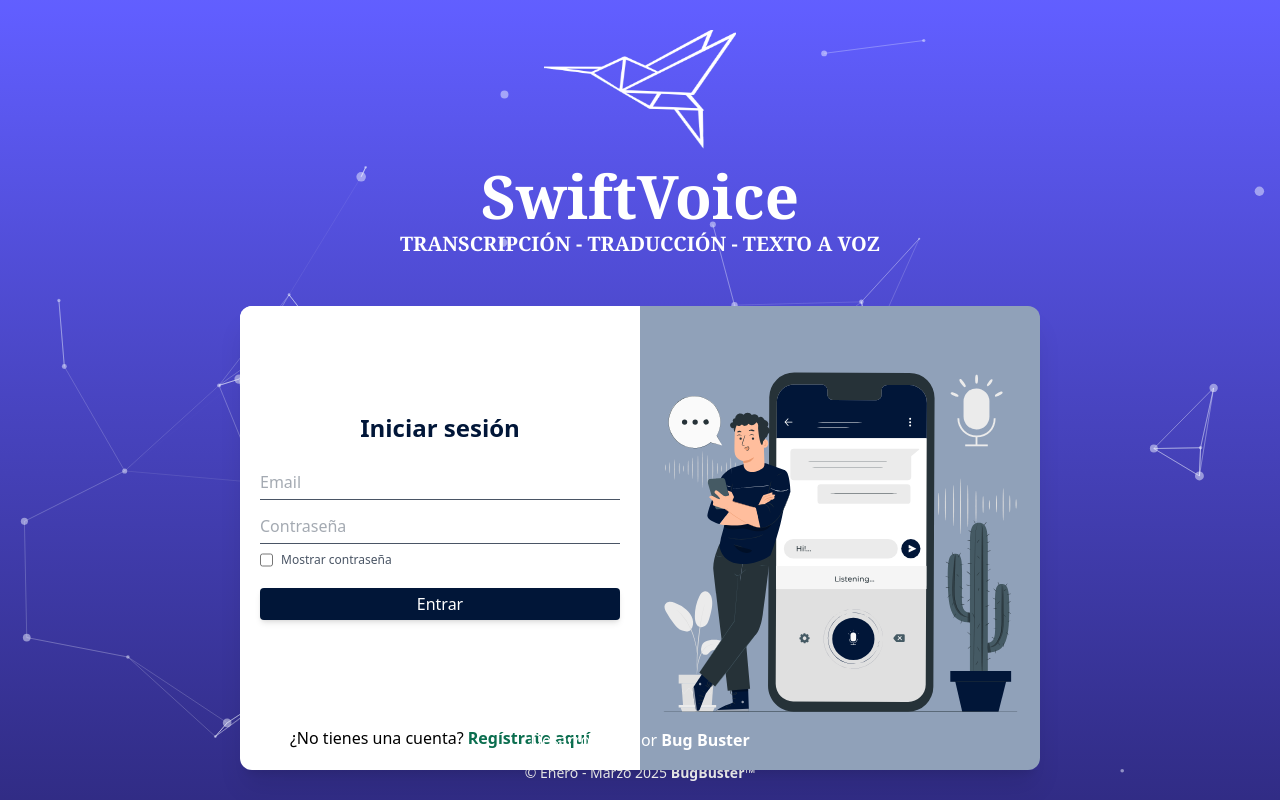
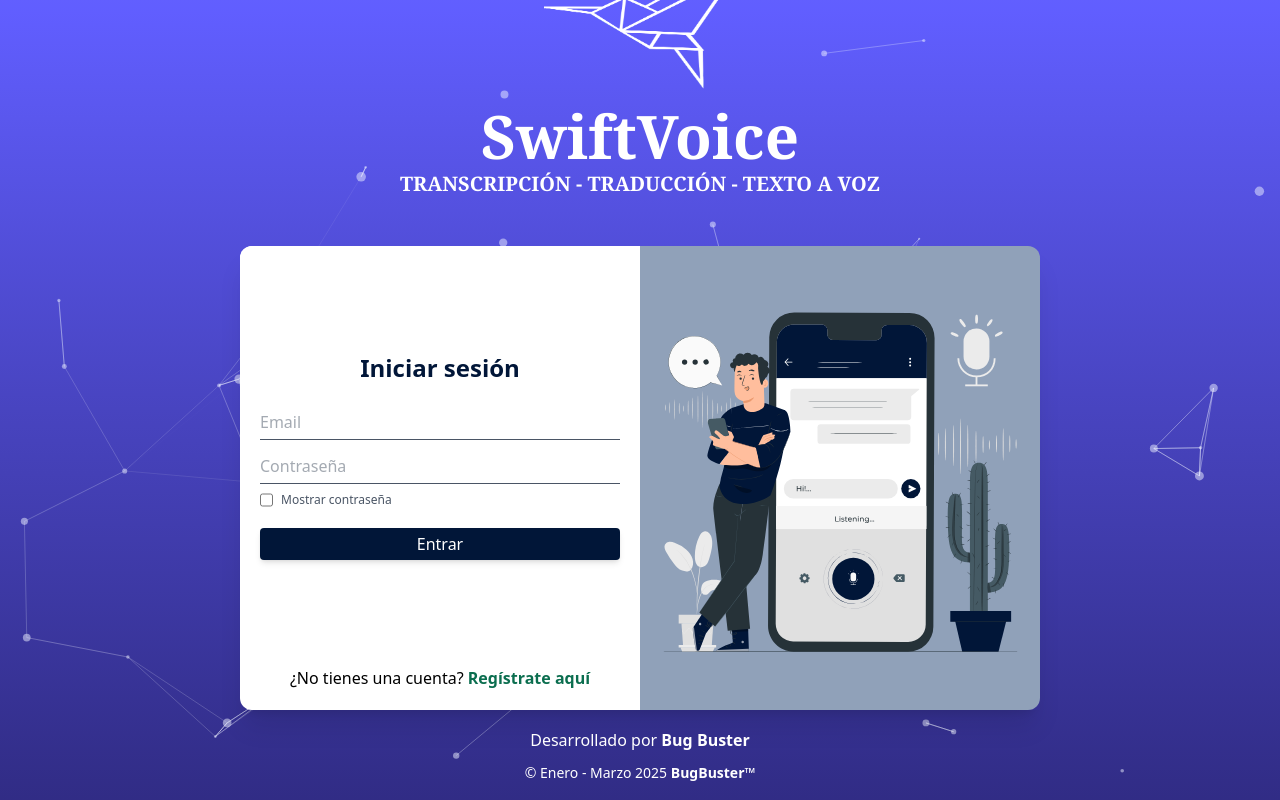
Before and after one commit to GioBits/swift-rtt, a React (Vite) app in the folder frontend/: page /login in a window 1280 px wide. Built offline with nearby package versions, Linux system fonts and the light colour scheme; no server answers.

Commit message:
RTT-137 elements have been moved up

```diff
--- a/frontend/src/views/Login.jsx
+++ b/frontend/src/views/Login.jsx
@@ -15,6 +15,7 @@ const Login = () => {
   return (
     <>
       <div className='flex flex-col items-center justify-center h-screen w-full bg-gradient-to-b from-indigo-500 to-indigo-900'>
+        <div className='flex flex-col items-center justify-center h-screen w-full -mt-30'>
           <img src={logoColibri} alt='Colibri Logo' className='h-[15%] w-[15%] mb-4 z-10' />
           <div className='relative mb-12 text-center z-10'>
             <h1 className='text-white text-6xl mb-1 font-serif font-bold'>SwiftVoice</h1>
@@ -32,6 +33,7 @@ const Login = () => {
             <span className='text-sm'>&copy; Enero - Marzo 2025 <strong>BugBuster&trade;</strong></span>
           </footer>
         </div>
+      </div>
 
       <ParticleBg className='z-0' />
     </>
```
Lines whose indentation alone changed are shown as unchanged.
